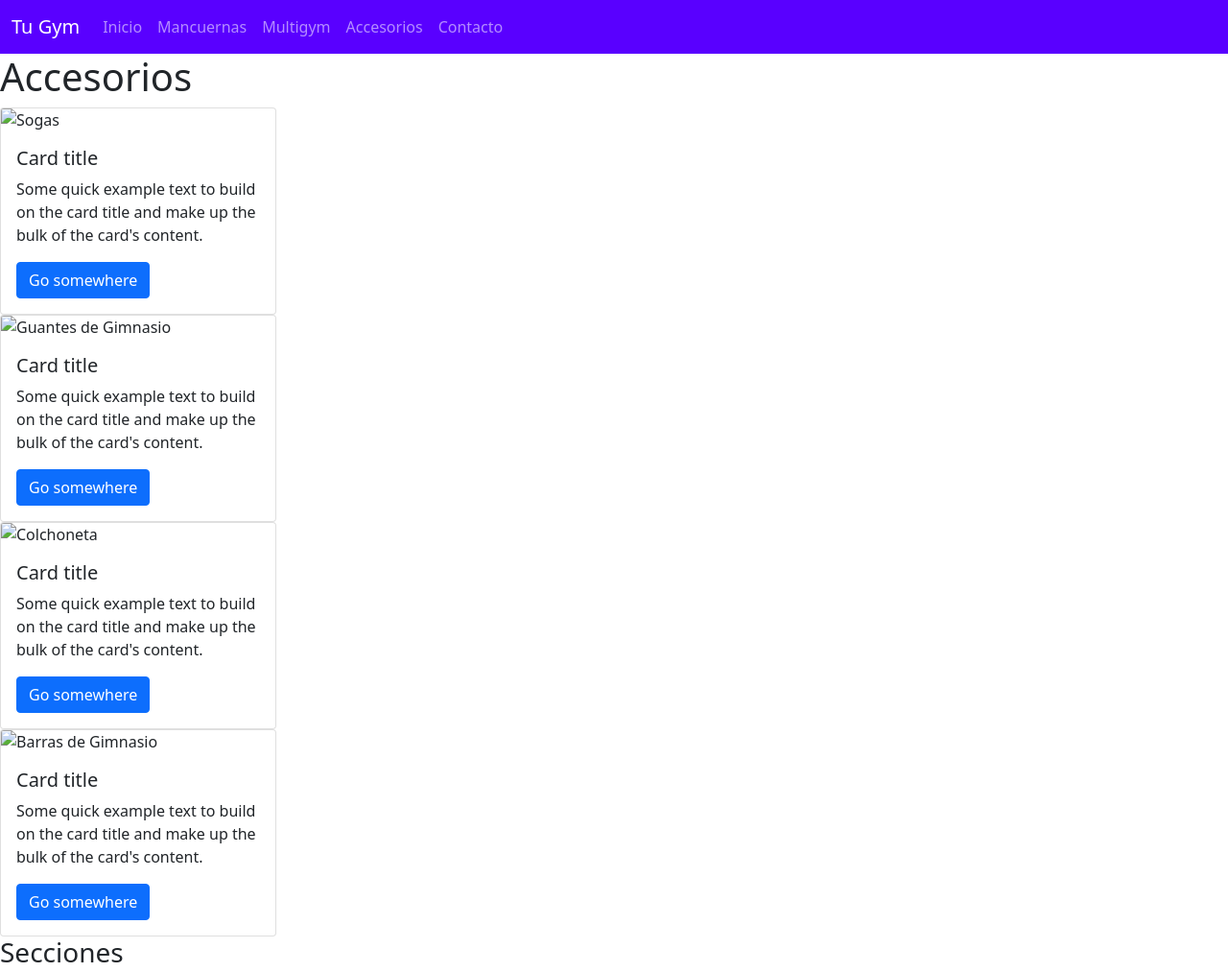
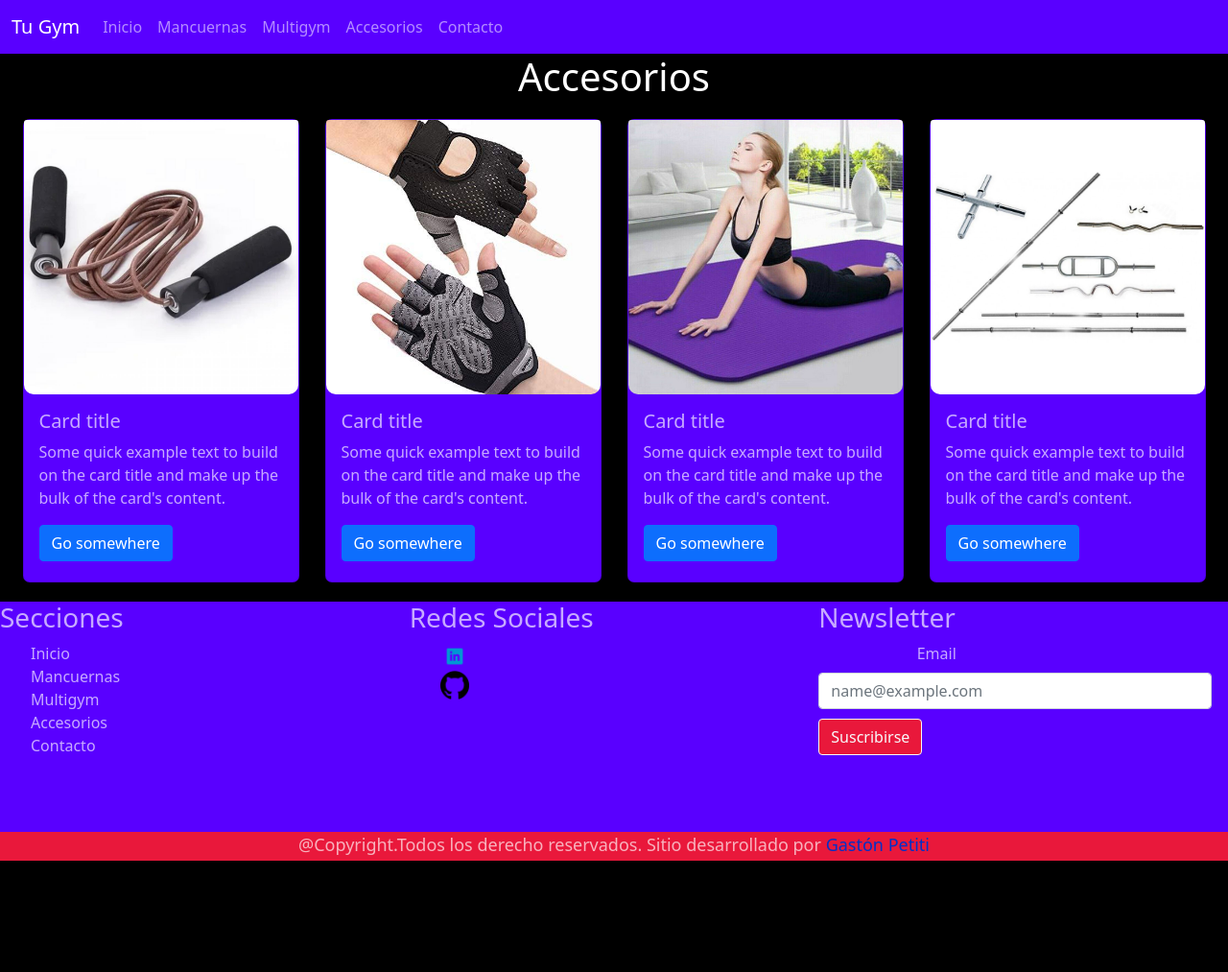
Before and after one commit to GastonPetiti/tugym, a website: page pages/accesorios.html in a window 1280 px wide. Shown: the top 1013 px of the page at 96% size. After the commit the page ends 897 px from the top, so only its background shows below. Drawn offline with nearby package versions, Linux system fonts and the light colour scheme; files that its build step writes are made by us from their sources; the site is published under a folder, as on GitHub Pages, so addresses that start at the root find nothing.

Commit message:
aplicando el mismo cambio a los links que en el anterior commit

```diff
--- a/pages/accesorios.html
+++ b/pages/accesorios.html
@@ -8,20 +8,20 @@
     <link href="https://cdn.jsdelivr.net/npm/bootstrap@5.0.0-beta2/dist/css/bootstrap.min.css" rel="stylesheet" integrity="sha384-BmbxuPwQa2lc/FVzBcNJ7UAyJxM6wuqIj61tLrc4wSX0szH/Ev+nYRRuWlolflfl" crossorigin="anonymous">
     <meta name="keywords" content="GIMNASIO, PESAS, BARRAS, MANCUERNAS, MULTIUSOS, MULTIGYM, DISCOS, SOGAS,COLCHONETAS, MAT, YOGA, GUANTES, FITNESS">
     <meta name="description" content=" TuGym es un e-commerce donde encontraras productos de gimnasio para el hogar al mejor precio.">
-    <link rel="stylesheet" href="/css/fontello.css">
-    <link rel="stylesheet" href="/css/styles.css">
+    <link rel="stylesheet" href="../css/fontello.css">
+    <link rel="stylesheet" href="../css/styles.css">
 </head>
 <body>
     <header>
         <nav class="navbar navbar-expand-lg navbar-dark" style="background-color:rgb(89, 0, 255) ;">
             <div class="container-fluid">
-              <a class="navbar-brand" href="/index.html">Tu Gym</a>
+              <a class="navbar-brand" href="../index.html">Tu Gym</a>
               <button class="navbar-toggler" type="button" data-bs-toggle="collapse" data-bs-target="#navbarNavAltMarkup" aria-controls="navbarNavAltMarkup" aria-expanded="false" aria-label="Toggle navigation">
                 <span class="navbar-toggler-icon"></span>
               </button>
               <div class="collapse navbar-collapse" id="navbarNavAltMarkup">
                 <div class="navbar-nav">
-                  <a class="nav-link" href="/index.html">Inicio</a>
+                  <a class="nav-link" href="../index.html">Inicio</a>
                   <a class="nav-link" href="mancuernas.html">Mancuernas</a>
                   <a class="nav-link" href="multigym.html">Multigym</a>
                   <a class="nav-link " href="accesorios.html">Accesorios</a>
@@ -35,7 +35,7 @@
     <h1>Accesorios</h1>
     <main class="items-products">
         <div class="card" style="width: 18rem;">
-            <img src="/imagenes/soga-de-cuero-con-rulemanes-volko.jpg" class="card-img-top" alt="Sogas">
+            <img src="../imagenes/soga-de-cuero-con-rulemanes-volko.jpg" class="card-img-top" alt="Sogas">
             <div class="card-body">
               <h5 class="card-title">Card title</h5>
               <p class="card-text">Some quick example text to build on the card title and make up the bulk of the card's content.</p>
@@ -43,7 +43,7 @@
             </div>
           </div>
           <div class="card" style="width: 18rem;">
-            <img src="/imagenes/guantes.jpg" class="card-img-top" alt="Guantes de Gimnasio">
+            <img src="../imagenes/guantes.jpg" class="card-img-top" alt="Guantes de Gimnasio">
             <div class="card-body">
               <h5 class="card-title">Card title</h5>
               <p class="card-text">Some quick example text to build on the card title and make up the bulk of the card's content.</p>
@@ -51,7 +51,7 @@
             </div>
           </div>
           <div class="card" style="width: 18rem;">
-            <img src="/imagenes/colchoneta.jpg" class="card-img-top" alt="Colchoneta">
+            <img src="../imagenes/colchoneta.jpg" class="card-img-top" alt="Colchoneta">
             <div class="card-body">
               <h5 class="card-title">Card title</h5>
               <p class="card-text">Some quick example text to build on the card title and make up the bulk of the card's content.</p>
@@ -59,7 +59,7 @@
             </div>
           </div>
           <div class="card" style="width: 18rem;">
-            <img src="/imagenes/barras-de-gimnasio-variadas-28-mm.jpg" class="card-img-top" alt="Barras de Gimnasio">
+            <img src="../imagenes/barras-de-gimnasio-variadas-28-mm.jpg" class="card-img-top" alt="Barras de Gimnasio">
             <div class="card-body">
               <h5 class="card-title">Card title</h5>
               <p class="card-text">Some quick example text to build on the card title and make up the bulk of the card's content.</p>
@@ -71,7 +71,7 @@
       <div class="cajas_footer">
           <h3>Secciones</h3>
           <ul>
-            <li><a href="/index.html">Inicio</a></li>
+            <li><a href="../index.html">Inicio</a></li>
             <li><a href="mancuernas.html">Mancuernas</a></li>
             <li><a href="multigym.html">Multigym</a></li>
             <li><a href="accesorios.html">Accesorios</a></li>
@@ -83,12 +83,12 @@
           <h3>Redes Sociales</h3>
           <ul class="redes">
               <li><a href="https://www.linkedin.com/in/santiago-gaston-petiti-frontend/">
-              <img src="/imagenes/linkedin-png-logo-5.png" alt="Linkedin">
+              <img src="../imagenes/linkedin-png-logo-5.png" alt="Linkedin">
               </a></li>
 
 
               <li><a href="https://github.com/GastonPetiti">
-              <img src="/imagenes/logo-github.png" alt="Github">
+              <img src="../imagenes/logo-github.png" alt="Github">
               </a></li>
           </ul>
 
@@ -102,7 +102,6 @@
             </div>
       </div>
 
-
     </footer>
     <p class="copy">@Copyright.Todos los derecho reservados. Sitio desarrollado por <a href="https://www.linkedin.com/in/santiago-gaston-petiti-frontend/">Gastón Petiti</a></p>
     <script src="https://code.jquery.com/jquery-3.5.1.slim.min.js" integrity="sha384-DfXdz2htPH0lsSSs5nCTpuj/zy4C+OGpamoFVy38MVBnE+IbbVYUew+OrCXaRkfj" crossorigin="anonymous"></script>
```
Also changed, not shown: pages/contacto.html (+7 -7 lines), pages/multigym.html (+10 -10 lines).
